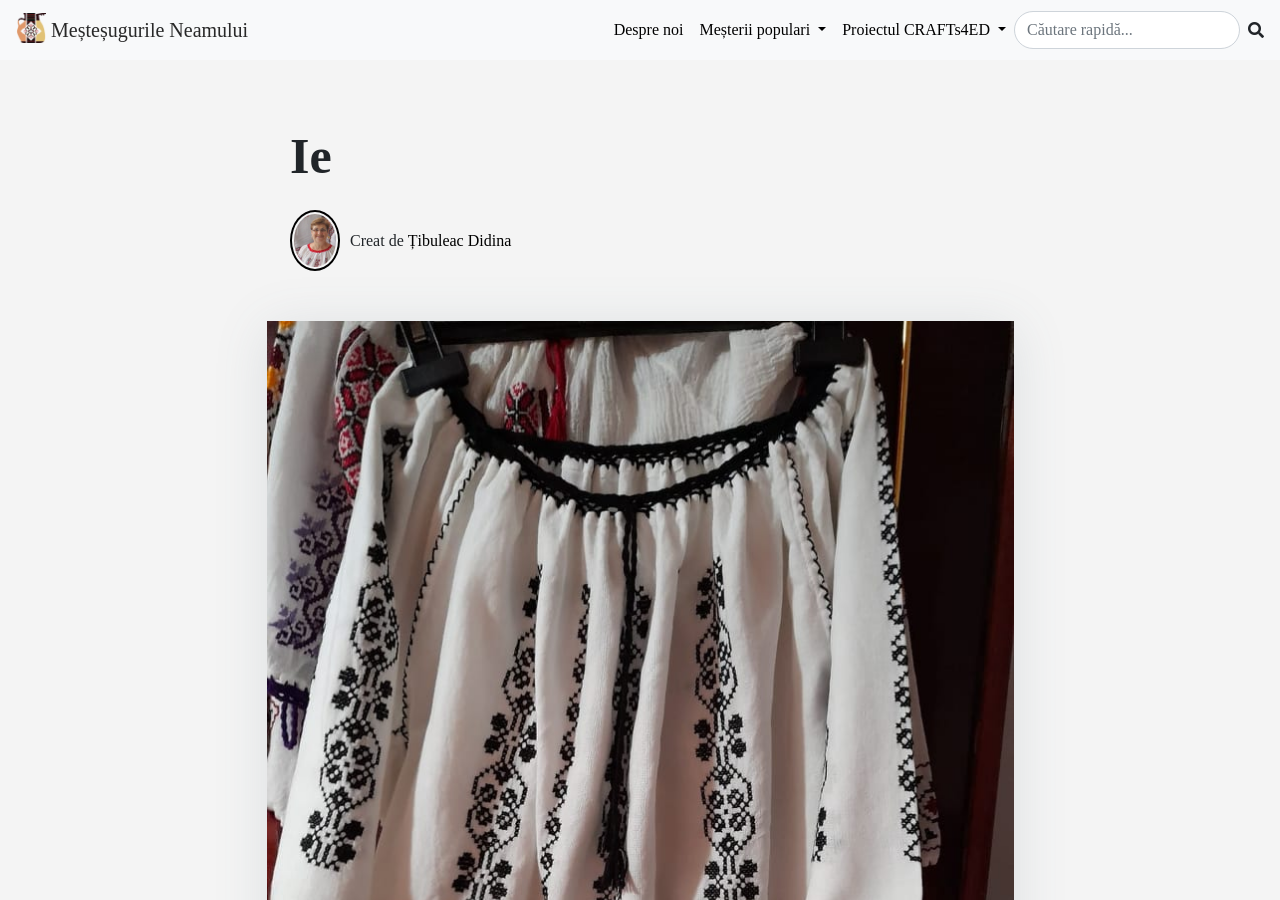
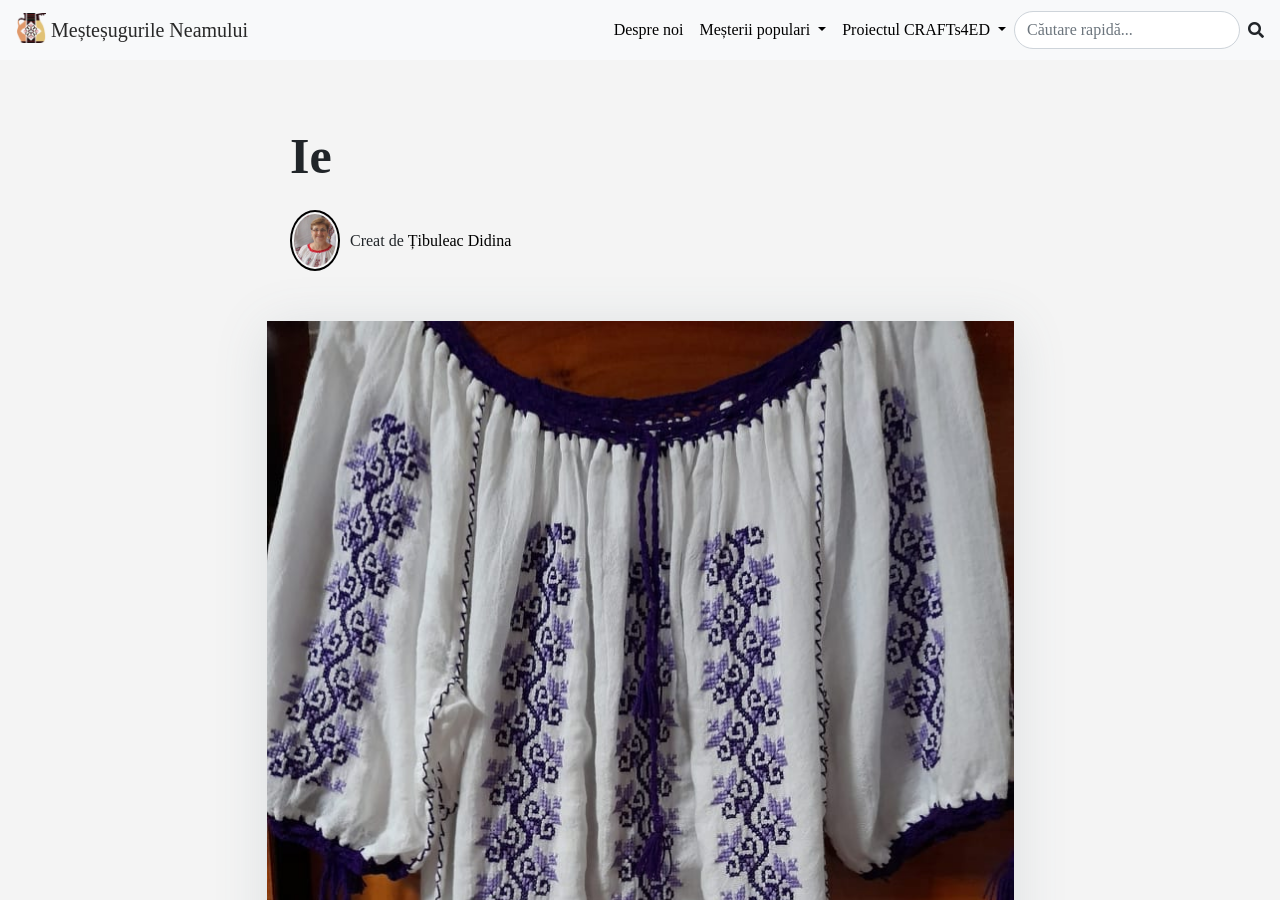
Before and after one commit to apantreprenor/mestesugurileneamului, a Jekyll site: the page built from _items/2022-01-19-ie.md, in a window 1280 px wide and 900 px high. Built offline with Jekyll 4.4.1, drawn with Linux system fonts in a browser that asks for light colours; nearby versions of some CDN libraries; a script that is not in the unit is left out; comment, search, counter and statistics services are not loaded.

Commit message:
Update Produse “2022-01-19-ie”

```diff
--- a/_items/2022-01-19-ie.md
+++ b/_items/2022-01-19-ie.md
@@ -5,7 +5,7 @@ category: items
 tags:
   - Ie cusută manual
   - camesi barbatesti
-image: /assets/img/271662924_3060268680851645_2450687548539419271_n.jpg
+image: /assets/img/271736294_352996376293258_6122844741337788313_n.jpg
 gallery:
   - /assets/img/271736294_352996376293258_6122844741337788313_n.jpg
   - /assets/img/271924944_483173593430199_182458708531634262_n.jpg
```
